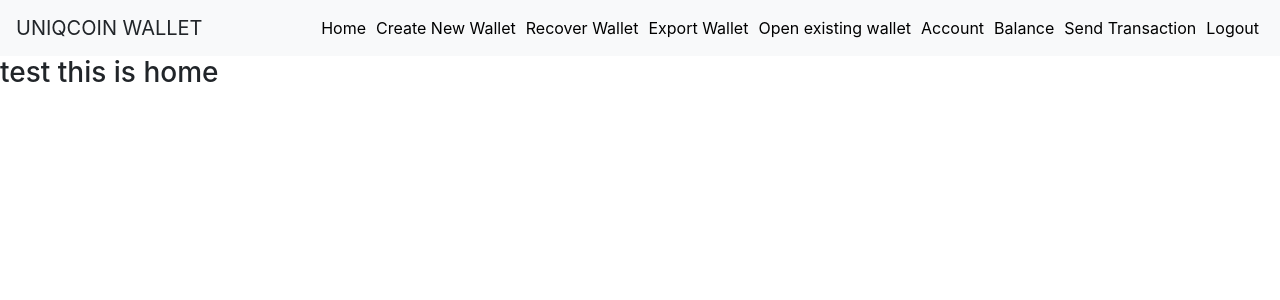
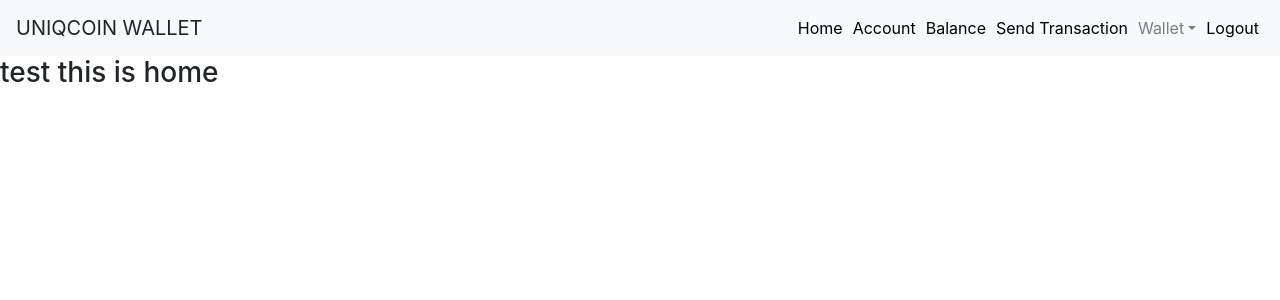
Before and after one commit to UniqCoin/uniqcoin, a React (Create React App) app in the folder wallet-app/: page / in a window 1280 px wide. Shown: the top 300 px of the page. Built offline with nearby package versions, Linux system fonts and the light colour scheme.

Commit message:
Modified Navigator

```diff
--- a/wallet-app/src/components/Navigator.js
+++ b/wallet-app/src/components/Navigator.js
@@ -20,6 +20,9 @@ const style = {
   },
   linkItem: {
     padding: '5px'
+  },
+  dropdownItem: {
+    padding: '5px',
   }
 }
 
@@ -46,31 +49,38 @@ class Navigator extends Component {
           <Collapse isOpen={this.state.isOpen} navbar>
             <Nav className="ml-auto" navbar>
               <NavItem style={style.linkItem}>
-                 <Link to='/' style={style.link}>Home</Link>
+                <Link to='/' style={style.link}>Home</Link>
               </NavItem>
               <NavItem style={style.linkItem}>
-                 <Link to='/create-wallet' style={style.link}>Create New Wallet</Link>
+                <Link to='/account' style={style.link}>Account</Link>
               </NavItem>
               <NavItem style={style.linkItem}>
-                 <Link to='/' style={style.link}>Recover Wallet</Link>
+                <Link to='/balance' style={style.link}>Balance</Link>
               </NavItem>
               <NavItem style={style.linkItem}>
-                 <Link to='/' style={style.link}>Export Wallet</Link>
+                <Link to='/send-transaction' style={style.link}>Send Transaction</Link>
               </NavItem>
+              <UncontrolledDropdown nav inNavbar>
+                <DropdownToggle style={style.dropdownItem} nav caret>
+                  Wallet
+                  </DropdownToggle>
+                <DropdownMenu right>
+                  <DropdownItem>
+                    <Link to='/create-wallet' style={style.link}>Create New Wallet</Link>
+                  </DropdownItem>
+                  <DropdownItem>
+                    <Link to='/open-existing-wallet' style={style.link}>Open Wallet</Link>
+                  </DropdownItem>
+                  <DropdownItem>
+                    <Link to='/recover-wallet' style={style.link}>Recover Wallet</Link>
+                  </DropdownItem>
+                  <DropdownItem>
+                    <Link to='/export-wallet' style={style.link}>Export Wallet</Link>
+                  </DropdownItem>
+                </DropdownMenu>
+              </UncontrolledDropdown>
               <NavItem style={style.linkItem}>
-                 <Link to='/open-existing-wallet' style={style.link}>Open existing wallet</Link>
-              </NavItem>
-              <NavItem style={style.linkItem}>
-                 <Link to='/account' style={style.link}>Account</Link>
-              </NavItem>
-              <NavItem style={style.linkItem}>
-                 <Link to='/balance' style={style.link}>Balance</Link>
-              </NavItem>
-              <NavItem style={style.linkItem}>
-                 <Link to='/send-transaction' style={style.link}>Send Transaction</Link>
-              </NavItem>
-              <NavItem style={style.linkItem}>
-                 <Link to='/' style={style.link}>Logout</Link>
+                <Link to='/' style={style.link}>Logout</Link>
               </NavItem>
             </Nav>
           </Collapse>
```
